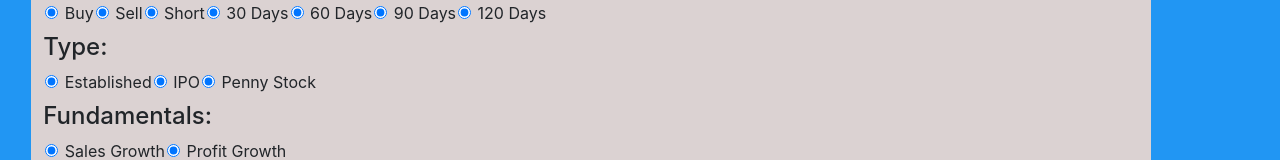
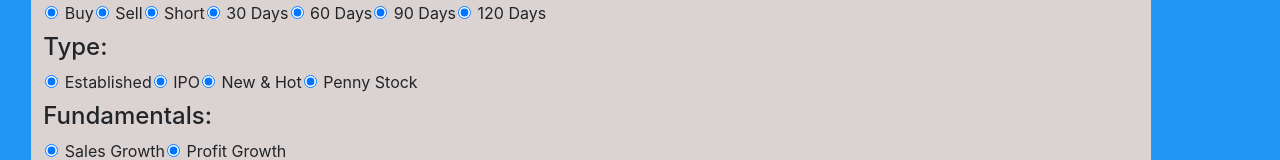
Before and after one commit to scottrdarcy/JSReactCodeLouFinalProject, a React (Create React App) app: page / in a window 1280 px wide. Shown: the part 486-646 px from the top of the page. Built offline with nearby package versions, Linux system fonts and the light colour scheme.

Commit message:
modifed files, added comments

```diff
--- a/src/App.js
+++ b/src/App.js
@@ -8,8 +8,6 @@ import uuidv4 from "uuid/v4";
 const buttonhome = {
   margin: "2px"
 };
-
-
 
 function App() {
   return (
@@ -61,17 +59,20 @@ function App() {
             </label>
 
             <label class=".styleforradio">
-              <input type="radio" style={buttonhome} checked="checked" /> Solid Company Down
+              <input type="radio" style={buttonhome} checked="checked" /> Solid
+              Company Down
               <span />
             </label>
 
             <label class=".styleforradio">
-              <input type="radio" style={buttonhome} checked="checked" /> Great Dividend
+              <input type="radio" style={buttonhome} checked="checked" /> Great
+              Dividend
               <span />
             </label>
 
             <label class=".styleforradio">
-              <input type="radio" style={buttonhome} checked="checked" /> Great Company Down Market
+              <input type="radio" style={buttonhome} checked="checked" /> Great
+              Company Down Market
               <span />
             </label>
 
@@ -214,6 +215,12 @@ function App() {
             </label>
 
             <label class=".styleforradio">
+              <input type="radio" style={buttonhome} checked="checked" /> New &
+              Hot
+              <span />
+            </label>
+
+            <label class=".styleforradio">
               <input type="radio" style={buttonhome} checked="checked" /> Penny
               Stock
               <span />
@@ -221,23 +228,27 @@ function App() {
 
             <h4>Fundamentals:</h4>
             <label class=".styleforradio">
-              <input type="radio" style={buttonhome} checked="checked" /> Sales Growth
+              <input type="radio" style={buttonhome} checked="checked" /> Sales
+              Growth
               <span />
             </label>
 
             <label class=".styleforradio">
-              <input type="radio" style={buttonhome} checked="checked" /> Profit Growth
+              <input type="radio" style={buttonhome} checked="checked" /> Profit
+              Growth
               <span />
             </label>
 
             <h4>Financial Ratios:</h4>
             <label class=".styleforradio">
-              <input type="radio" style={buttonhome} checked="checked" /> Sales Margin
+              <input type="radio" style={buttonhome} checked="checked" /> Sales
+              Margin
               <span />
             </label>
 
             <label class=".styleforradio">
-              <input type="radio" style={buttonhome} checked="checked" /> Profit Margin
+              <input type="radio" style={buttonhome} checked="checked" /> Profit
+              Margin
               <span />
             </label>
 
@@ -248,7 +259,8 @@ function App() {
             </label>
 
             <label class=".styleforradio">
-              <input type="radio" style={buttonhome} checked="checked" /> Gaining
+              <input type="radio" style={buttonhome} checked="checked" />{" "}
+              Gaining
               <span />
             </label>
 
@@ -256,7 +268,6 @@ function App() {
               <input type="radio" style={buttonhome} checked="checked" /> Losing
               <span />
             </label>
-
 
             <Form.Group controlId="exampleForm.ControlTextarea1">
               <Form.Label>
@@ -268,7 +279,8 @@ function App() {
 
           <Row>
             <Col>
-              <button class="submitbutton"
+              <button
+                class="submitbutton"
 
                 // onClick=function() {
                 //   console.log("saving predictions");
@@ -293,8 +305,8 @@ function App() {
                 //     }
                 //   ]);
                 // *}
-
-                >Submit
+              >
+                Submit
               </button>
             </Col>
           </Row>
--- a/src/appRouter.js
+++ b/src/appRouter.js
@@ -6,13 +6,7 @@ import PredictionsPage from "./components/predictionsPage";
 import JournalPage from "./components/journalpage";
 import MarketHours from "./components/MarketHours";
 
-
-
-
-
-
-
-
+/*This is the main page where everything gets rendered, react router is used to link the pages*/
 
 function Index() {
   return <h2>Home</h2>;
@@ -46,9 +40,6 @@ function AppRouter() {
       <Route path="/api" component={MarketHours} />
     </Router>
   );
-}
 
-function About() {
-  return <h1>Could not get journal to work</h1>;
 }
 export default AppRouter;
--- a/src/components/MarketHours.js
+++ b/src/components/MarketHours.js
@@ -1,6 +1,6 @@
 import React, { Component } from "react";
 
-
+//Financial Modeling Prep API found in link provided
 
 class MarketHours extends Component {
   constructor() {
--- a/src/components/journalView.js
+++ b/src/components/journalView.js
@@ -28,6 +28,7 @@ function JournalView(journal, updateMode, removeEntry) {
     margin: "2px"
   };
 
+  //state
   return (
     <Card style={cardStyle}>
       <Card.Body>
--- a/src/components/journalpage.jsx
+++ b/src/components/journalpage.jsx
@@ -19,6 +19,7 @@ class JournalPage extends React.Component {
       this.setState(oldState => {
         const newState = oldState;
         const journal = newState.journal.filter(p => p.id == id)[0];
+
         journal.isEditMode = true;
         return newState;
       });
@@ -30,7 +31,6 @@ class JournalPage extends React.Component {
         newState.journal = newState.journal.filter(p => p.id != id);
 
         MyJsonService.saveJournals(newState.journal);
-
         return newState;
       });
     };
```
Also changed, not shown: src/components/predictionView.js (+13 -1 lines).
